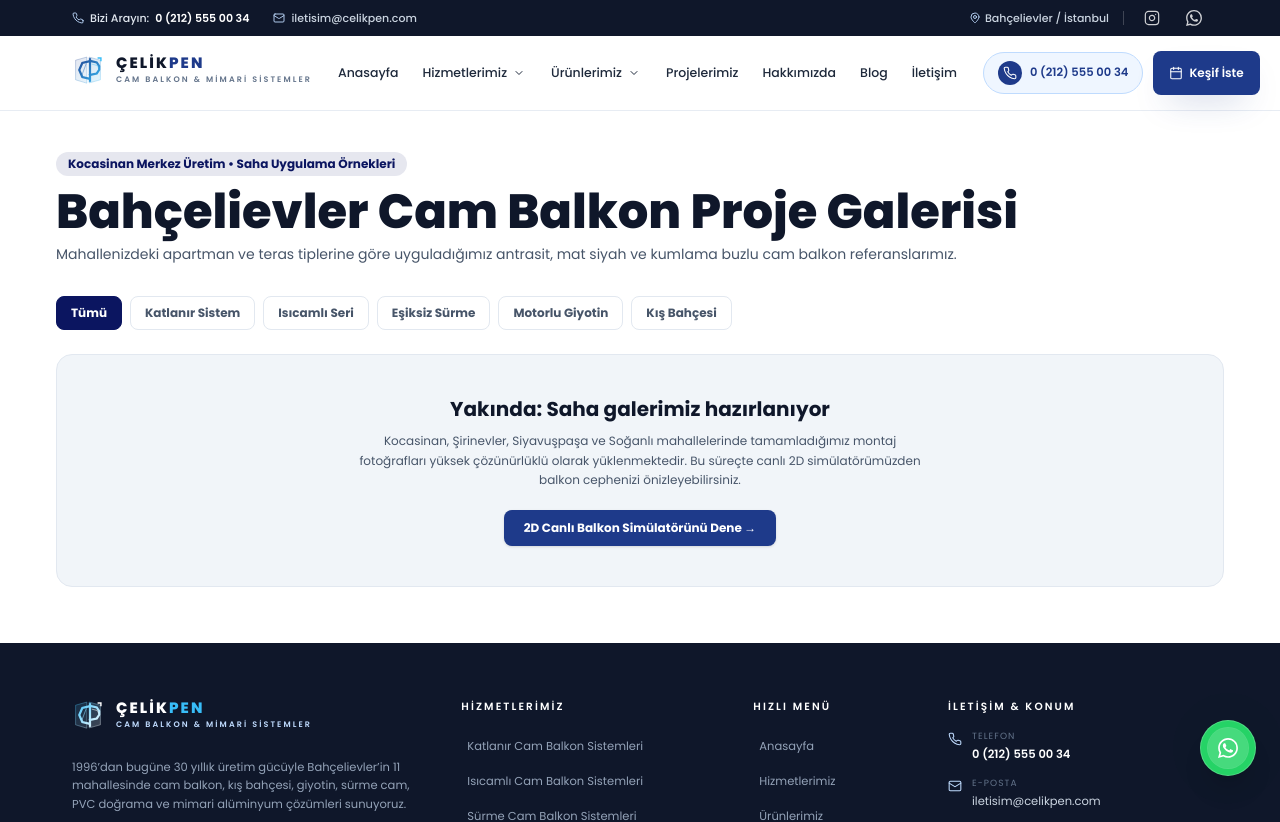
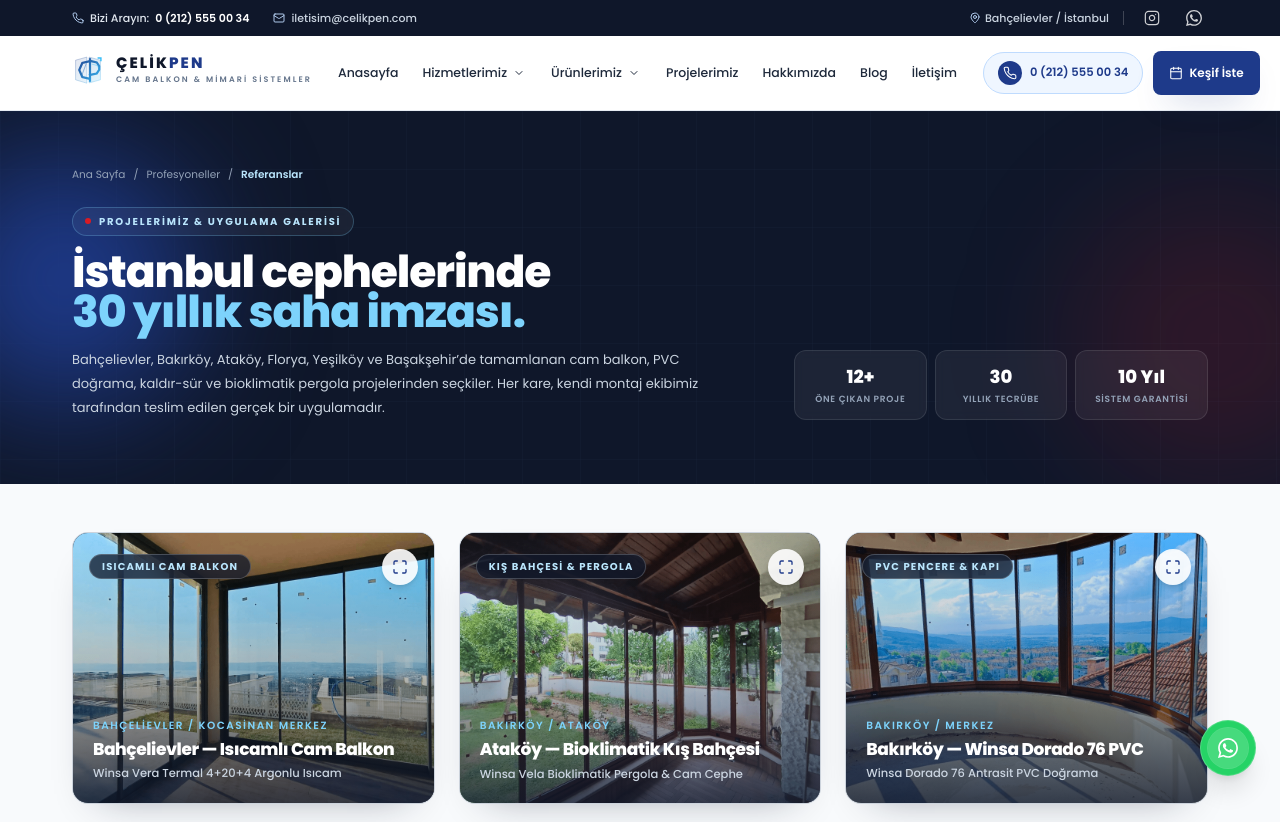
Before and after one commit to rahmancelik74-cmd/celikpen-mimari-sistemler, a Next.js app: page /galeri in a window 1280 px wide. Shown: the top 822 px of the page. Built offline with nearby package versions, Linux system fonts and the light colour scheme.

Commit message:
fix: purge immutable browser/next image cache and unify /galeri with /profesyoneller/referanslar

```diff
--- a/next.config.mjs
+++ b/next.config.mjs
@@ -18,23 +18,42 @@
   distDir: process.env.NEXT_DIST_DIR || '.next',
   images: {
     formats: ['image/avif', 'image/webp'],
-    // Next/image optimizasyon sonuçları bir yıl boyunca değişmez kabul edilir.
-    minimumCacheTTL: 31536000,
+    minimumCacheTTL: process.env.NODE_ENV === 'production' ? 3600 : 0,
   },
-  // Kamu görselleri, derlenmiş chunk'lar ve favicon tarayıcıda kalıcı önbelleğe alınır.
+  // Kamu görselleri, derlenmiş chunk'lar ve favicon önbellek yönetimi.
   async headers() {
+    if (process.env.NODE_ENV !== 'production') {
+      const noStore = [
+        {
+          key: 'Cache-Control',
+          value: 'no-store, no-cache, must-revalidate, proxy-revalidate',
+        },
+      ];
+      return [
+        { source: '/:path*', headers: noStore },
+        { source: '/images/:path*', headers: noStore },
+        { source: '/_next/static/:path*', headers: noStore },
+      ];
+    }
+
     const immutable = [
       {
         key: 'Cache-Control',
         value: 'public, max-age=31536000, immutable',
       },
     ];
+    const revalidateImages = [
+      {
+        key: 'Cache-Control',
+        value: 'public, max-age=3600, must-revalidate',
+      },
+    ];
 
     return [
-      { source: '/images/:path*', headers: immutable },
+      { source: '/images/:path*', headers: revalidateImages },
       { source: '/_next/static/:path*', headers: immutable },
-      { source: '/favicon.ico', headers: immutable },
-      { source: '/icon.svg', headers: immutable },
+      { source: '/favicon.ico', headers: revalidateImages },
+      { source: '/icon.svg', headers: revalidateImages },
     ];
   },
   // Eski ürün bağlantılarını güncel WINSA katalog slug'larına kalıcı olarak yönlendirir.
--- a/src/app/galeri/page.tsx
+++ b/src/app/galeri/page.tsx
@@ -1,42 +1 @@
-import React from 'react';
-import type { Metadata } from 'next';
-import { generatePageMetadata } from '../../config/seo.config';
-import { GalleryGrid } from '../../components/GalleryGrid';
-
-const CONTENT = {
-  metaTitle: 'Bahçelievler Cam Balkon Proje Galerisi | Çelikpen',
-  metaDescription:
-    'Kocasinan, Şirinevler, Siyavuşpaşa ve Soğanlı mahallelerinde uyguladığımız ısıcamlı, katlanır, sürme, giyotin ve kış bahçesi cam balkon projeleri.',
-  badge: 'Kocasinan Merkez Üretim • Saha Uygulama Örnekleri',
-  heading: 'Bahçelievler Cam Balkon Proje Galerisi',
-  subheading:
-    'Mahallenizdeki apartman ve teras tiplerine göre uyguladığımız antrasit, mat siyah ve kumlama buzlu cam balkon referanslarımız.',
-};
-
-export const metadata: Metadata = generatePageMetadata({
-  title: CONTENT.metaTitle,
-  description: CONTENT.metaDescription,
-  path: '/galeri',
-  keywords: [
-    'Bahçelievler cam balkon galerisi',
-    'cam balkon projeleri İstanbul',
-    'Kocasinan cam balkon uygulama',
-    'giyotin cam balkon fotoğrafları',
-  ],
-});
-
-export default function GaleriPage() {
-  return (
-    <main className="mx-auto max-w-container px-4 pb-14 pt-10 text-slate-700">
-      <div className="mb-8">
-        <span className="inline-block rounded-full bg-celikpen-brand/10 px-3 py-1 text-xs font-bold text-celikpen-brand">
-          {CONTENT.badge}
-        </span>
-        <h1 className="mt-3 text-3xl font-black text-slate-900 sm:text-5xl">{CONTENT.heading}</h1>
-        <p className="mt-2 text-sm text-slate-600">{CONTENT.subheading}</p>
-      </div>
-
-      <GalleryGrid />
-    </main>
-  );
-}
+export { metadata, default } from '../profesyoneller/referanslar/page';
--- a/src/app/page.tsx
+++ b/src/app/page.tsx
@@ -169,7 +169,7 @@
 
 const ADDITIONAL_LINKS = [
   { label: 'Fiyat Hesapla', href: '/fiyat-hesapla' },
-  { label: 'Proje Galerisi', href: '/galeri' },
+  { label: 'Proje Galerisi', href: '/profesyoneller/referanslar' },
   { label: 'Müşteri Yorumları', href: '/yorumlar' },
   { label: 'Karşılaştır', href: '/karsilastir' },
 ];
@@ -415,7 +415,7 @@
             </div>
             <Link
               prefetch={true}
-              href="/galeri"
+              href="/profesyoneller/referanslar"
               className="inline-flex shrink-0 items-center gap-1.5 text-[11.5px] font-semibold text-[#1E3A8A] hover:text-[#1D4ED8]"
             >
               Tüm projeleri incele <IconArrowRight className="h-3.5 w-3.5" />
@@ -452,10 +452,8 @@
             ))}
 
             <Link
-
               prefetch={true}
-
-              href="/galeri"
+              href="/profesyoneller/referanslar"
               className="group relative flex min-h-[300px] flex-col justify-between overflow-hidden rounded-card border border-[#BFDBFE] bg-gradient-to-br from-[#0F172A] via-[#172554] to-[#1D4ED8] p-6 text-white shadow-xs transition-transform duration-300 hover:-translate-y-1"
             >
               <span className="pointer-events-none absolute -right-12 -top-12 h-40 w-40 rounded-full bg-[#1E3A8A]/40 blur-2xl" />
--- a/src/middleware.ts
+++ b/src/middleware.ts
@@ -195,8 +195,15 @@
     return applySecurityHeaders(NextResponse.redirect(httpsUrl, 308));
   }
 
-  /* 6. Güvenlik başlıkları */
+  /* 6. Güvenlik başlıkları ve önbellek yenileme */
   const response = NextResponse.next();
+  if (isLocalhost) {
+    response.headers.set('Cache-Control', 'no-store, no-cache, must-revalidate');
+  }
+  if (!request.cookies.has('celikpen_cache_v3')) {
+    response.headers.set('Clear-Site-Data', '"cache"');
+    response.cookies.set('celikpen_cache_v3', '1', { path: '/', maxAge: 86400 });
+  }
   return applySecurityHeaders(response, shouldUpgradeInsecureRequests);
 }
 
```
